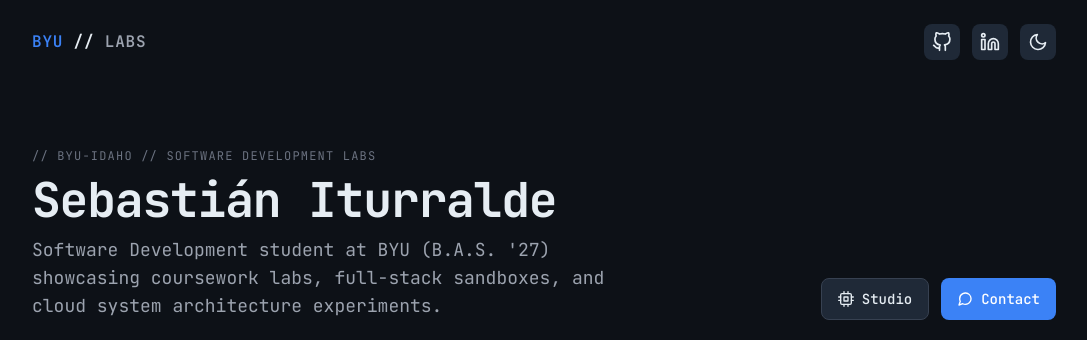
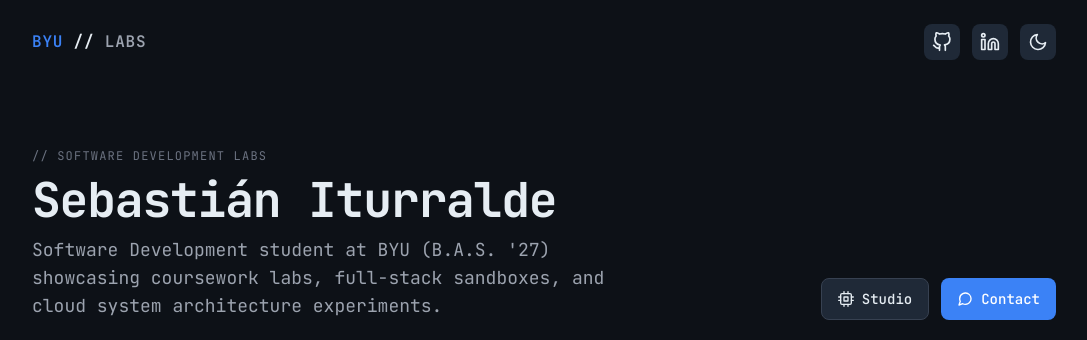
Before and after one commit to BYULabs/byulabs.github.io, a Jekyll site: the page built from index.html, in a window 1280 px wide. Shown: the top 340 px of the page, without its empty margins (96-1183 px from the left). Built offline with Jekyll 4.4.1, drawn with Linux system fonts in a browser that asks for light colours.

Commit message:
fix: update header text in index.html to remove redundant information

```diff
--- a/index.html
+++ b/index.html
@@ -9,7 +9,7 @@ description: "Explore computer science coursework, coding sandboxes, and softwar
     <section class="py-10 md:py-16 mb-8 fade-up">
         <div class="flex flex-col md:flex-row md:items-end md:justify-between gap-6">
             <div>
-                <div class="text-xs tracking-widest uppercase dark:text-gray-500 light:text-gray-400 mb-3 accent-text">// BYU-Idaho // Software Development Labs</div>
+                <div class="text-xs tracking-widest uppercase dark:text-gray-500 light:text-gray-400 mb-3 accent-text">// Software Development Labs</div>
                 <h1 class="text-3xl md:text-4xl lg:text-5xl font-bold tracking-tight leading-tight mb-3">
                     Sebastián Iturralde
                 </h1>
```
